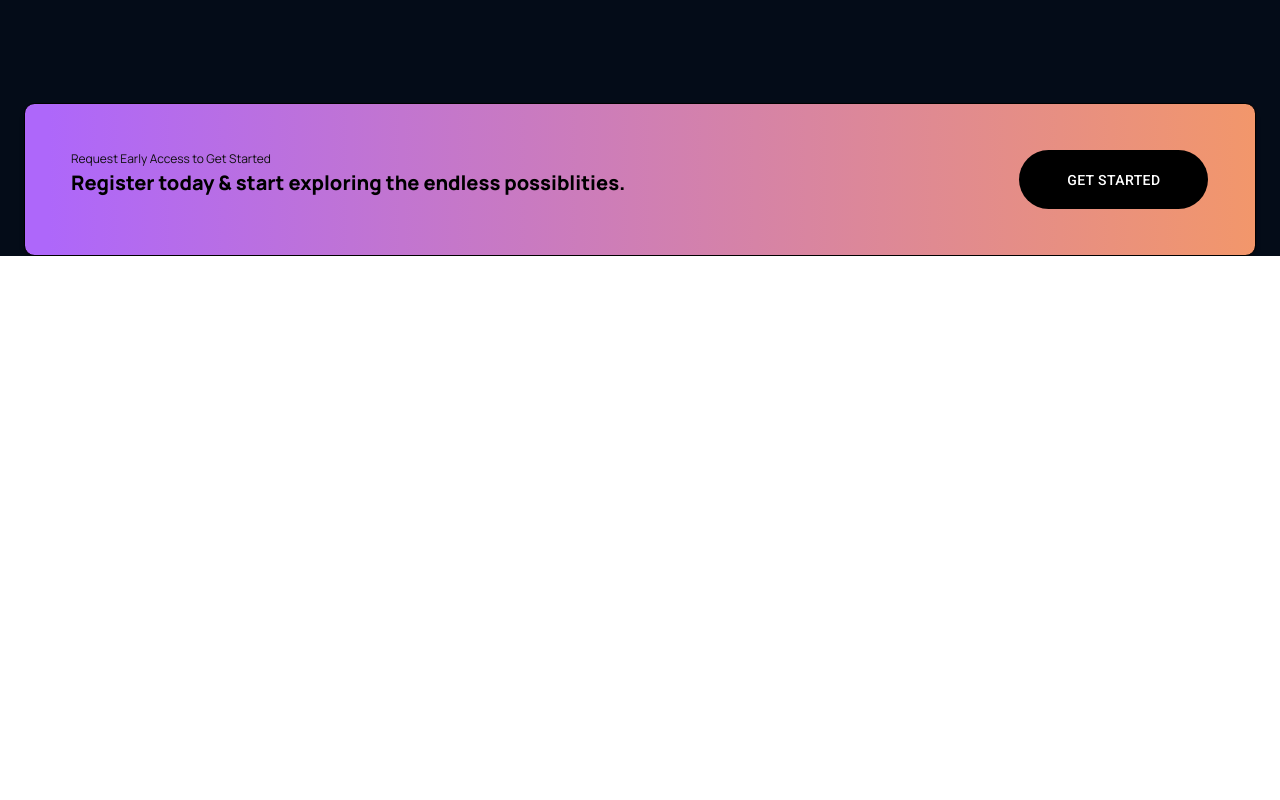
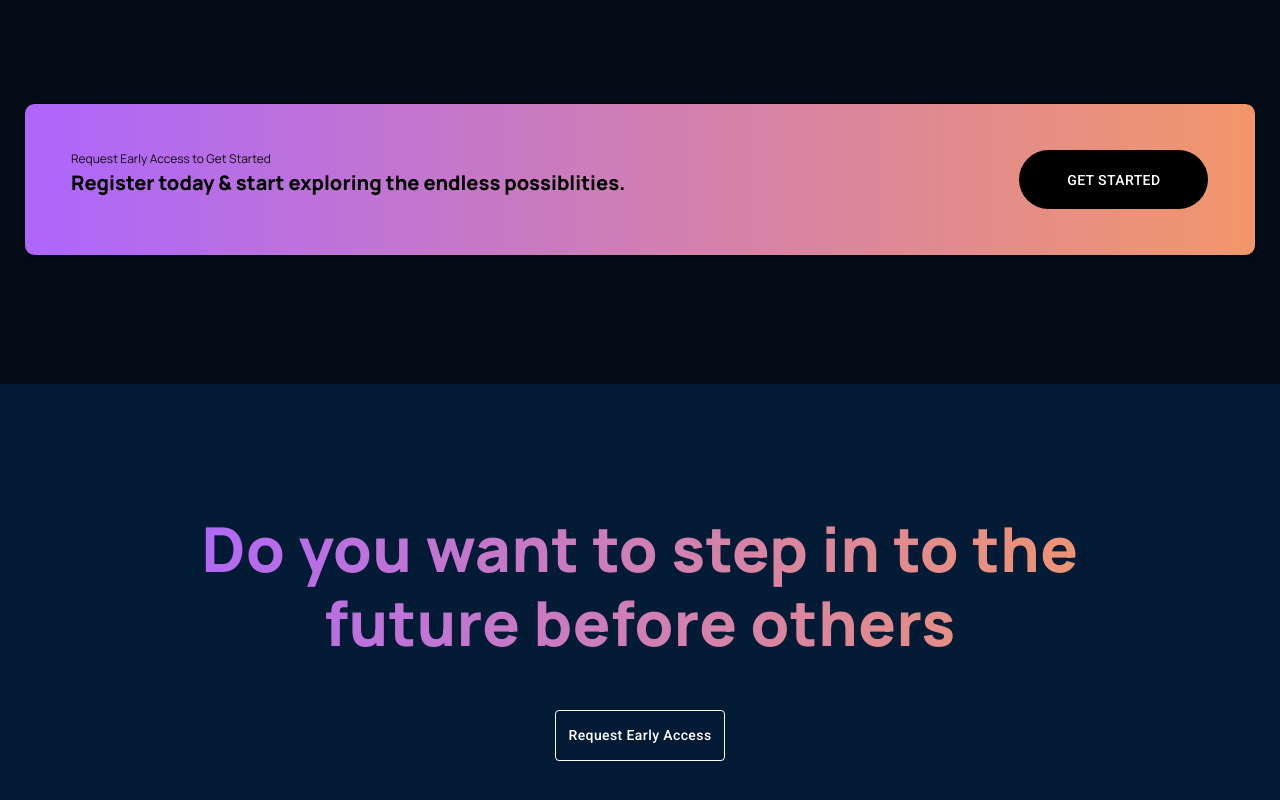
Before and after one commit to Kefa698/WebApp, a Next.js app: page / in a window 1280 px wide. Shown: the part 1204-2004 px from the top of the page. Before the commit the page ends 1460 px from the top, so only its background shows below. Built offline with nearby package versions, Linux system fonts and the light colour scheme.

Commit message:
footer start

```diff
--- a/src/components/Buttons.ts
+++ b/src/components/Buttons.ts
@@ -24,3 +24,10 @@ export const BlackButton = styled(Button)({
     background: "#000",
   },
 });
+
+export const FooterButton = styled(Button)({
+  border: "1px solid #FFF",
+  color: "#fff",
+  textTransform: "capitalize",
+  padding: "1%",
+});
--- /dev/null
+++ b/src/components/Footer.tsx
@@ -0,0 +1,42 @@
+import { Box, Container, Grid } from "@mui/material";
+import React from "react";
+import { Heading } from "./Typographies";
+import { FooterButton } from "./Buttons";
+
+const Footer = () => {
+  return (
+    <Box sx={{ background: "#031B34", pt: "10%" }}>
+      <Container maxWidth="xl">
+        <Box sx={{ display: "flex", justifyContent: "center" }}>
+          <Box
+            sx={{
+              display: "flex",
+              justifyContent: "center",
+              maxWidth: "1000px",
+            }}
+          >
+            <Heading
+              sx={{
+                fontSize: { md: "62px", sm: "50px", xs: "30px" },
+                textAlign: "center",
+              }}
+            >
+              Do you want to step in to the future before others
+            </Heading>
+          </Box>
+        </Box>
+        <Box sx={{ display: "flex", justifyContent: "center", mt: "4%" }}>
+          <FooterButton>Request Early Access</FooterButton>
+        </Box>
+        <Grid container spacing={2} sx={{ mt: "5%" }}>
+          <Grid item></Grid>
+          <Grid item></Grid>
+          <Grid item></Grid>
+          <Grid item></Grid>
+        </Grid>
+      </Container>
+    </Box>
+  );
+};
+
+export default Footer;
--- a/src/pages/_app.tsx
+++ b/src/pages/_app.tsx
@@ -2,6 +2,7 @@ import NavBar from "@/components/NavBar";
 import "@/styles/globals.css";
 import type { AppProps } from "next/app";
 import { ThirdwebProvider } from "@thirdweb-dev/react";
+import Footer from "@/components/Footer";
 
 export default function App({ Component, pageProps }: AppProps) {
   return (
@@ -9,6 +10,7 @@ export default function App({ Component, pageProps }: AppProps) {
       <ThirdwebProvider activeChain="ethereum" clientId="your-client-id">
         <NavBar />
         <Component {...pageProps} />
+        <Footer />
       </ThirdwebProvider>
     </>
   );
--- a/src/pages/index.tsx
+++ b/src/pages/index.tsx
@@ -14,7 +14,7 @@ const style = {
 
 export default function Home() {
   return (
-    <Box sx={{ minHeight: "100vh", background: "#040C18" }}>
+    <Box sx={{ minHeight: "100vh", background: "#040C18", pb: "10%" }}>
       <Toolbar />
       <Container maxWidth="xl">
         <Grid container spacing={2}>
```
